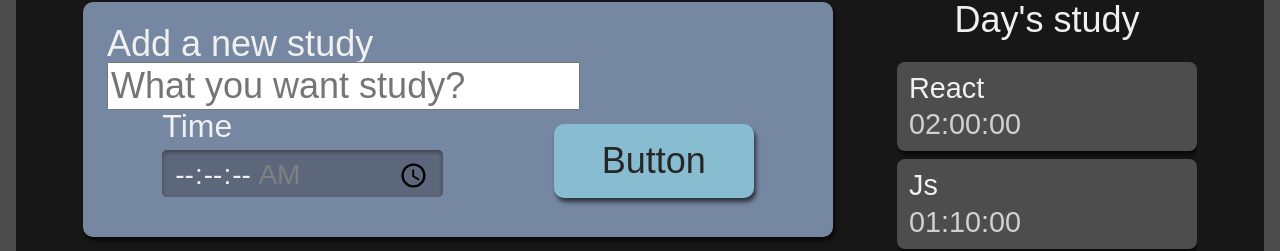
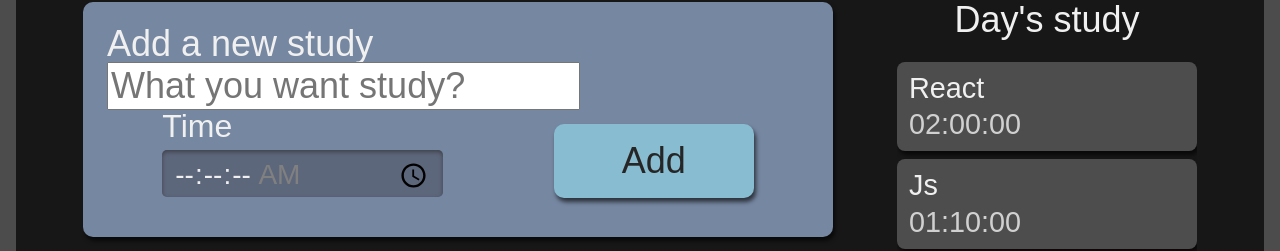
Before and after one commit to weslleyolli/alura-studies, a React (Create React App) app: page / in a window 1280 px wide. Shown: the part 222-473 px from the top of the page. Built offline with nearby package versions, Linux system fonts and the light colour scheme.

Commit message:
name in button by props

```diff
--- a/src/components/Button/index.tsx
+++ b/src/components/Button/index.tsx
@@ -1,11 +1,11 @@
 import React from 'react';
 import style from './Button.module.scss'
 
-class Button extends React.Component {
+class Button extends React.Component <{ text: string}> {
     render() {
         return (
             <button className={style.button}>
-                Button
+                {this.props.text}
             </button>
         )
     }
--- a/src/components/Forms/index.tsx
+++ b/src/components/Forms/index.tsx
@@ -33,7 +33,10 @@ class Forms extends React.Component {
                     />
 
                 </div>
-                <Button />
+                <Button
+                    text='Add'
+                />
+
             </form>
         )
     }
```
